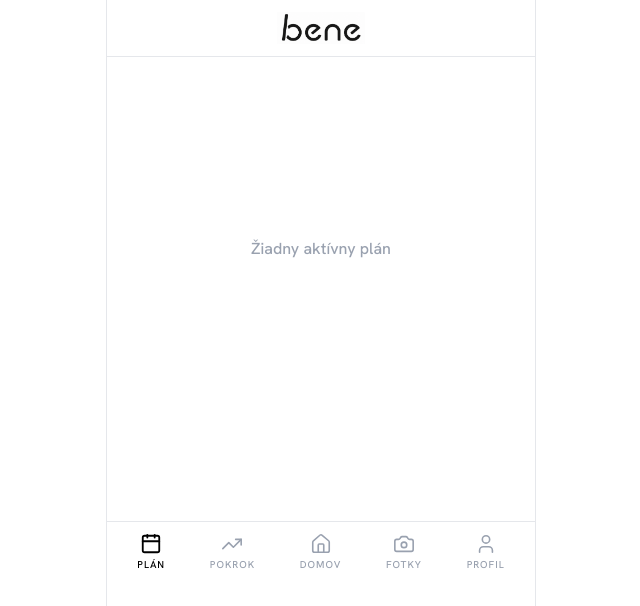
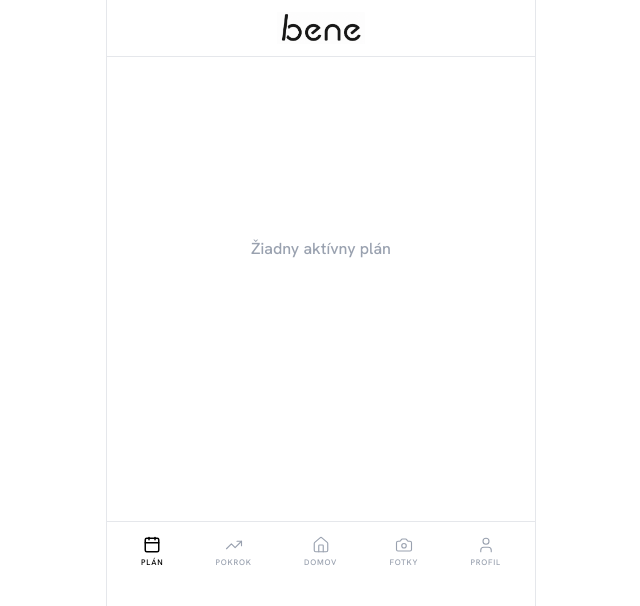
Before and after one commit to andreakollova/bene, a Next.js app: page /plan in a window 1280 px wide. Shown: the top 606 px of the page, without its empty margins (319-959 px from the left). Built offline with nearby package versions, Linux system fonts and the light colour scheme.

Commit message:
Smaller nav icons (18px) and labels (8px)
Co-Authored-By: Andrea Kollova <kollova@drixton.com>

```diff
--- a/src/components/ui/MobileNav.tsx
+++ b/src/components/ui/MobileNav.tsx
@@ -40,8 +40,8 @@ export function MobileNav() {
                 active ? "text-black" : "text-gray-400"
               }`}
             >
-              <Icon size={22} strokeWidth={active ? 2 : 1.75} />
-              <span className="text-[10px] font-medium uppercase tracking-widest">{label}</span>
+              <Icon size={18} strokeWidth={active ? 2 : 1.5} />
+              <span className="text-[8px] font-medium uppercase tracking-widest">{label}</span>
             </Link>
           );
         })}
```
